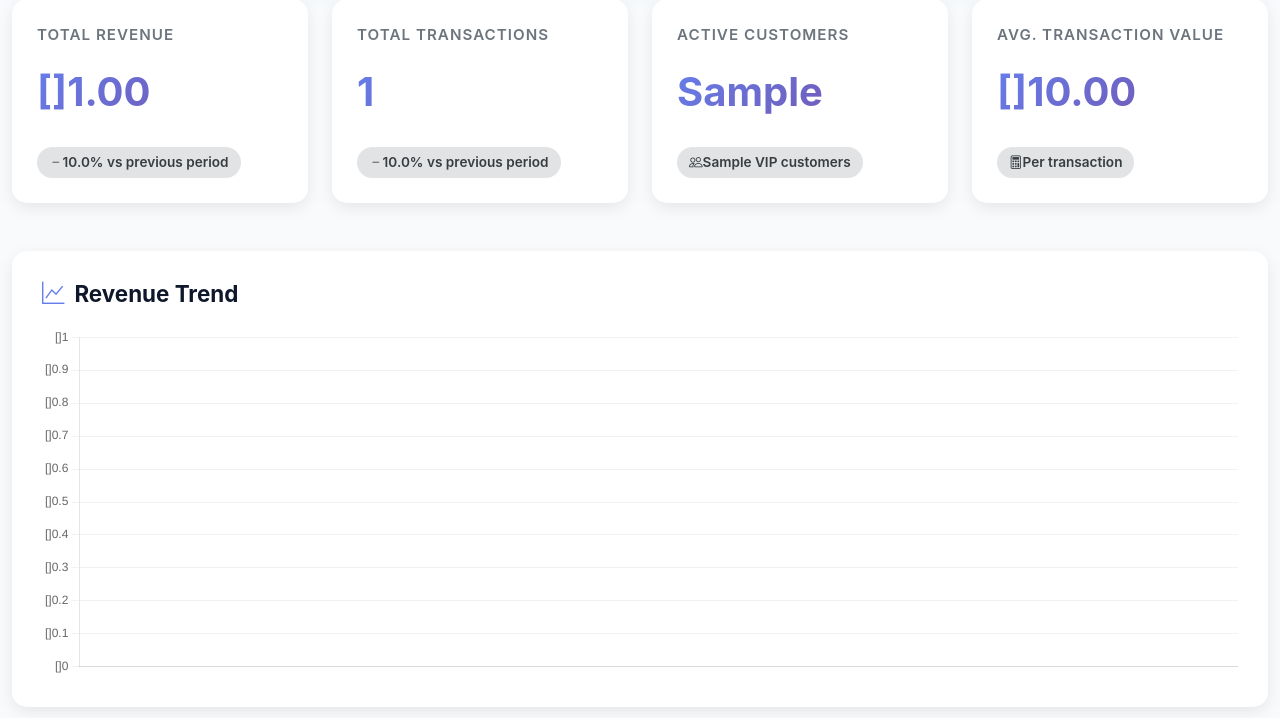
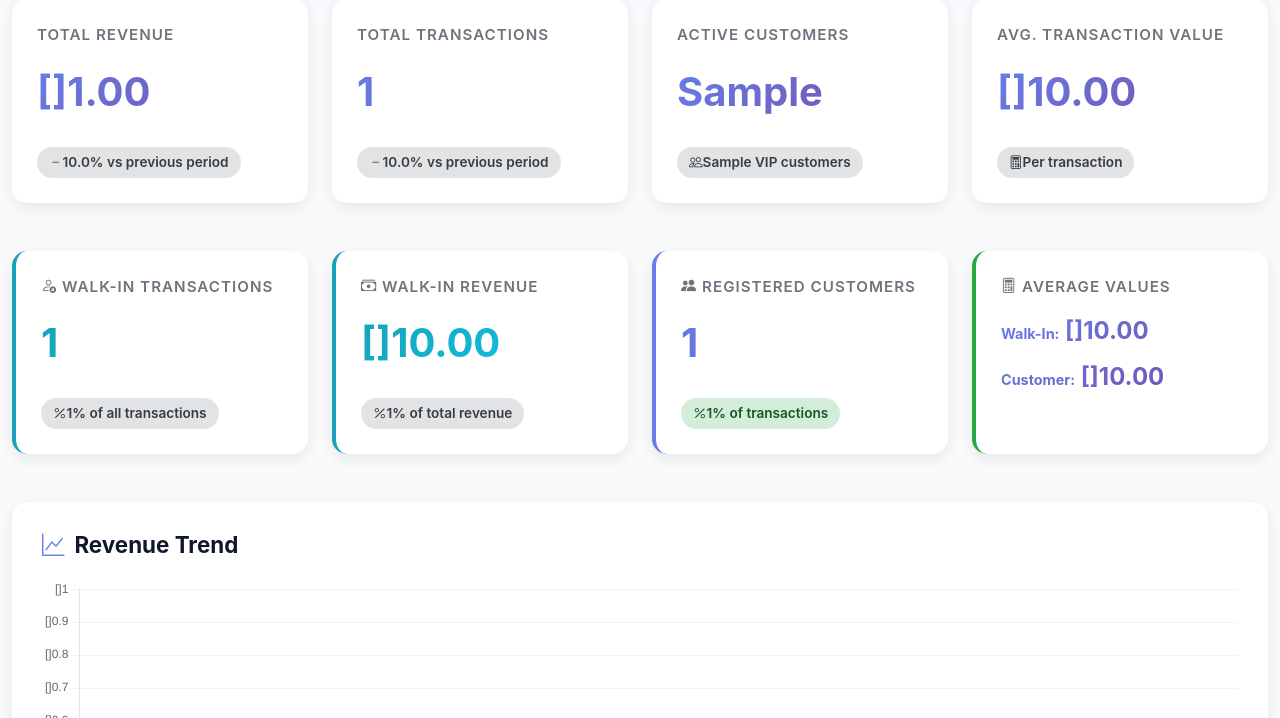
Before and after one commit to ayendeconsulting-debug/ayende-crm-force, a Django app: template reports/templates/reports/dashboard.html in a window 1280 px wide. Shown: the part 421-1139 px from the top of the page. Run offline with Django 5.2, Linux system fonts and the light colour scheme; a user stored in the database is signed in; data comes from the database, SQL or seed files in the repository; tables that the repository leaves empty hold one stand-in row (values such as "Sample post"); the template is opened without the code that fills it: values that come from a table or form of the project are taken from there, most other values are stand-ins (such as "Sample title", 1, 10 or a date in 2020); parts of the project's set-up code (start-up, migrations or seed data) failed here and were passed over.

Commit message:
Add anonymous transaction metrics to dashboard

```diff
--- a/reports/templates/reports/dashboard.html
+++ b/reports/templates/reports/dashboard.html
@@ -258,6 +258,89 @@
     </div>
 </div>
 
+<!-- Anonymous Transaction Metrics Row -->
+<div class="row mb-4">
+    <div class="col-lg-3 col-md-6 mb-4">
+        <div class="metric-card" style="border-left: 4px solid #17a2b8;">
+            <div class="metric-label">
+                <i class="bi bi-person-x"></i> Walk-In Transactions
+            </div>
+            <div class="metric-value" style="background: linear-gradient(135deg, #17a2b8 0%, #0dcaf0 100%); -webkit-background-clip: text; background-clip: text; -webkit-text-fill-color: transparent;">
+                {{ anonymous_metrics.anonymous_count }}
+            </div>
+            <div class="metric-change {% if anonymous_metrics.anonymous_percentage > 30 %}negative{% else %}neutral{% endif %}">
+                <i class="bi bi-percent"></i>
+                {{ anonymous_metrics.anonymous_percentage }}% of all transactions
+            </div>
+        </div>
+    </div>
+
+    <div class="col-lg-3 col-md-6 mb-4">
+        <div class="metric-card" style="border-left: 4px solid #17a2b8;">
+            <div class="metric-label">
+                <i class="bi bi-cash-stack"></i> Walk-In Revenue
+            </div>
+            <div class="metric-value" style="background: linear-gradient(135deg, #17a2b8 0%, #0dcaf0 100%); -webkit-background-clip: text; background-clip: text; -webkit-text-fill-color: transparent;">
+                {{ currency_symbol }}{{ anonymous_metrics.anonymous_revenue|floatformat:2 }}
+            </div>
+            <div class="metric-change neutral">
+                <i class="bi bi-percent"></i>
+                {{ anonymous_metrics.anonymous_revenue_percentage }}% of total revenue
+            </div>
+        </div>
+    </div>
+
+    <div class="col-lg-3 col-md-6 mb-4">
+        <div class="metric-card" style="border-left: 4px solid #667eea;">
+            <div class="metric-label">
+                <i class="bi bi-people-fill"></i> Registered Customers
+            </div>
+            <div class="metric-value">
+                {{ anonymous_metrics.customer_count }}
+            </div>
+            <div class="metric-change positive">
+                <i class="bi bi-percent"></i>
+                {{ anonymous_metrics.customer_percentage }}% of transactions
+            </div>
+        </div>
+    </div>
+
+    <div class="col-lg-3 col-md-6 mb-4">
+        <div class="metric-card" style="border-left: 4px solid #28a745;">
+            <div class="metric-label">
+                <i class="bi bi-calculator"></i> Average Values
+            </div>
+            <div class="metric-value" style="font-size: 1.5rem;">
+                <div style="margin-bottom: 10px;">
+                    <small style="font-size: 0.6em; color: #6c757d;">Walk-In:</small>
+                    <span style="color: #17a2b8;">{{ currency_symbol }}{{ anonymous_metrics.avg_anonymous_value|floatformat:2 }}</span>
+                </div>
+                <div>
+                    <small style="font-size: 0.6em; color: #6c757d;">Customer:</small>
+                    <span style="color: #667eea;">{{ currency_symbol }}{{ anonymous_metrics.avg_customer_value|floatformat:2 }}</span>
+                </div>
+            </div>
+        </div>
+    </div>
+</div>
+
+<!-- Conversion Insight Alert -->
+{% if anonymous_metrics.anonymous_percentage > 30 %}
+<div class="alert alert-warning mb-4" style="border-left: 4px solid #ffc107; border-radius: 10px;">
+    <div class="d-flex align-items-center">
+        <i class="bi bi-lightbulb-fill" style="font-size: 2rem; margin-right: 15px; color: #ffc107;"></i>
+        <div>
+            <h5 class="mb-1">Conversion Opportunity Detected!</h5>
+            <p class="mb-0">
+                <strong>{{ anonymous_metrics.anonymous_percentage }}%</strong> of your transactions are from walk-in customers.
+                Consider implementing a loyalty signup campaign to convert these customers and increase lifetime value.
+                Potential revenue impact: <strong>{{ currency_symbol }}{{ anonymous_metrics.anonymous_revenue|floatformat:2 }}</strong>
+            </p>
+        </div>
+    </div>
+</div>
+{% endif %}
+
 <!-- Revenue Chart -->
 <div class="report-card">
     <h3>
@@ -350,7 +433,7 @@
 <script src="https://cdn.jsdelivr.net/npm/chart.js"></script>
 <script>
 // Revenue Trend Chart
-const revenueData = {{ revenue_by_day|safe }};
+const revenueData = JSON.parse('{{ revenue_by_day|safe|escapejs }}');
 const labels = Object.keys(revenueData);
 const values = Object.values(revenueData);
 
```
